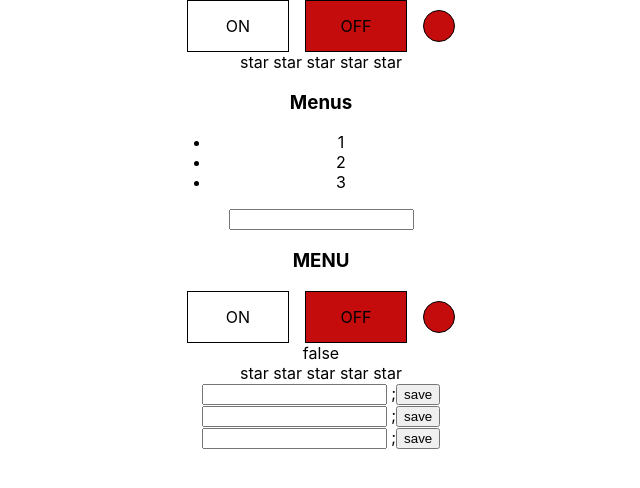
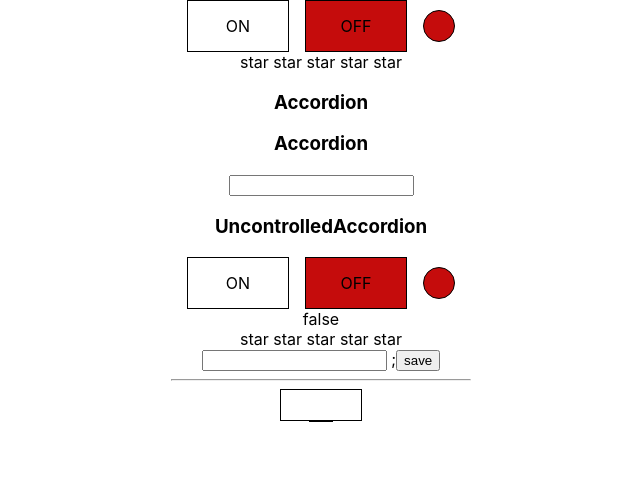
Before and after one commit to lexggwp/reactpractice, a React (Create React App) app: page / in a window 1280 px wide. Shown: the top 488 px of the page, without its empty margins (319-959 px from the left). Built offline with nearby package versions, Linux system fonts and the light colour scheme.

Commit message:
feat: accordion with Array, hand-made Select

```diff
--- a/src/App.tsx
+++ b/src/App.tsx
@@ -8,30 +8,51 @@ import UnControlledOnOff from "./components/UncontrolledOnOff/UncontrolledOnOff"
 import OnOff from "./components/OnOff/OnOff";
 import UncontrolledInput from "./components/Input/UncontrolledInput";
 import Input from "./components/Input/Input";
+import Select from "./components/Select/Select";
 
 
 function App() {
 
     const [ratingValue, setRatingValue] = useState(0);
-    const [collapsed, setCollapsed] = useState(false);
+    const [collapsed, setCollapsed] = useState(true);
     const [onOff, setOnOff] = useState(false);
     const [inputValue, setInputValue] = useState('');
+    const onItemClick = (value: any) => {
+        console.log(`Item Clicked ${value}`);
+    }
+
+    const menu1 = [
+        {title: 'Alexey', value: 'Mogilev'},
+        {title: 'Ilya', value: 'Minsk'},
+        {title: 'Mihail', value: 'Bihov'},
+    ];
+    const menu2 = [
+        {title: 'Sosiska', value: 'upala'},
+        {title: 'Новость дня', value: 'дна'},
+        {title: 'Mihail', value: 'Bihov'},
+    ];
+    const select = [
+        {id: 1, title: 'Minsk'},
+        {id: 2, title: 'Moscow'},
+        {id: 3, title: 'Kiev'},
+        {id: 4, title: 'Vilnius'},
+
+    ];
+    const [value, setValue] = useState('');
 
     return (
         <div className={"App"}>
             <OnOff onOff={onOff} setOnOff={setOnOff}/>
             <Rating setRatingValue={setRatingValue} value={ratingValue}/>
-            <Accordion setCollapsed={setCollapsed} collapsed={collapsed} title={'Menus'}/>
+            <Accordion onClick={onItemClick} items={menu1} setCollapsed={setCollapsed} collapsed={collapsed} title={'Accordion'}/>
+            <Accordion onClick={onItemClick} items={menu2} setCollapsed={setCollapsed} collapsed={collapsed} title={'Accordion'}/>
             <Input callBack={setInputValue} value={inputValue}/>
-            <UncontrolledAccordion title={'MENU'}/>
+            <UncontrolledAccordion title={'UncontrolledAccordion'}/>
             <UnControlledOnOff status={setOnOff} /> {onOff.toString()}
             <UncontrolledRating/>
             <UncontrolledInput/>
-            <UncontrolledInput/>
-            <UncontrolledInput/>
-
-
-
+        <hr/>
+            <Select value={value} setValue={setValue} items={select}/>
         </div>
     );
 }
--- a/src/components/Accordion/Accordion.tsx
+++ b/src/components/Accordion/Accordion.tsx
@@ -1,19 +1,26 @@
 import React from 'react';
 import {AccordionTitle} from "./AccordionTitle";
 import {AccordionBody} from "./AccordionBody";
+
+export type ItemType = {
+    title: string,
+    value: any;
+}
 
 
 export type AccordionPropsType = {
     title: string
     collapsed: boolean
     setCollapsed: (collapsed: boolean) => void;
+    items: Array<ItemType>;
+    onClick: (value: any) => void;
 }
 
 const Accordion = (props: AccordionPropsType) => {
     return (
         <div>
             <AccordionTitle setCollapsed={props.setCollapsed} collapsed={props.collapsed} title={props.title}/>
-            {!props.collapsed && <AccordionBody  />}
+            {!props.collapsed && <AccordionBody onClick={props.onClick} items={props.items}  />}
         </div>
     );
 };
--- a/src/components/Accordion/AccordionBody.tsx
+++ b/src/components/Accordion/AccordionBody.tsx
@@ -1,13 +1,15 @@
 import React from "react";
+import {ItemType} from "./Accordion";
 
+type AccordionBodyPropsType = {
+    items: Array<ItemType>;
+    onClick: (value: any) => void;
+}
 
-
-export function AccordionBody() {
+export function AccordionBody(props: AccordionBodyPropsType) {
     return (
         <ul>
-            <li>1</li>
-            <li>2</li>
-            <li>3</li>
+            {props.items.map( (el, index) => <li key={index} onClick={ () => {props.onClick(el.value)}} >{el.title}</li>)}
         </ul>
     )
 }
--- /dev/null
+++ b/src/components/Select/Select.module.css
@@ -0,0 +1,29 @@
+.selectBox {
+    display: flex;
+    flex-direction: column;
+    align-items: center;
+}
+.valueBox {
+    width: 80px;
+    height: 30px;
+    border: 1px solid black;
+}
+.greyValueBox {
+    opacity: 0.8;
+    background: lightgrey;
+}
+.selectedBox {
+    margin: 0 0 5px 0;
+}
+.activeBox {
+    background: aquamarine;
+}
+.selectItems {
+    border: 1px solid black;
+    border-top: none;
+    padding: 0 11px;
+
+}
+.selectedBox:hover {
+    background: aquamarine;
+}
--- /dev/null
+++ b/src/components/Select/Select.tsx
@@ -0,0 +1,35 @@
+import React, {useState} from 'react';
+import s from '../Select/Select.module.css'
+
+type ItemType = {
+    id: number,
+    title: string,
+}
+
+type SelectPropsType = {
+    value: any,
+    setValue: (value: string) => void;
+    items: ItemType[];
+}
+
+const Select = (props: SelectPropsType) => {
+    const [collapsed, setCollapsed] = useState(true);
+    const onCollapseHandler = () => {
+        setCollapsed(!collapsed)
+    }
+    const onClickItemHandler = (title: string) => {
+        props.setValue(title)
+        setCollapsed(!collapsed)
+    }
+    return (
+        <div onClick={onCollapseHandler} className={s.selectBox}>
+            <div className={`${s.valueBox} ${!collapsed && s.greyValueBox}`}>{props.value}</div>
+            <div className={s.selectItems}>
+                {!collapsed && props.items.map(el => <div key={el.id} onClick={() => onClickItemHandler(el.title)}
+                                                          className={`${s.selectedBox} ${props.value === el.title && s.activeBox }`}>{el.title}</div>)}
+            </div>
+        </div>
+    );
+};
+
+export default Select;
```
